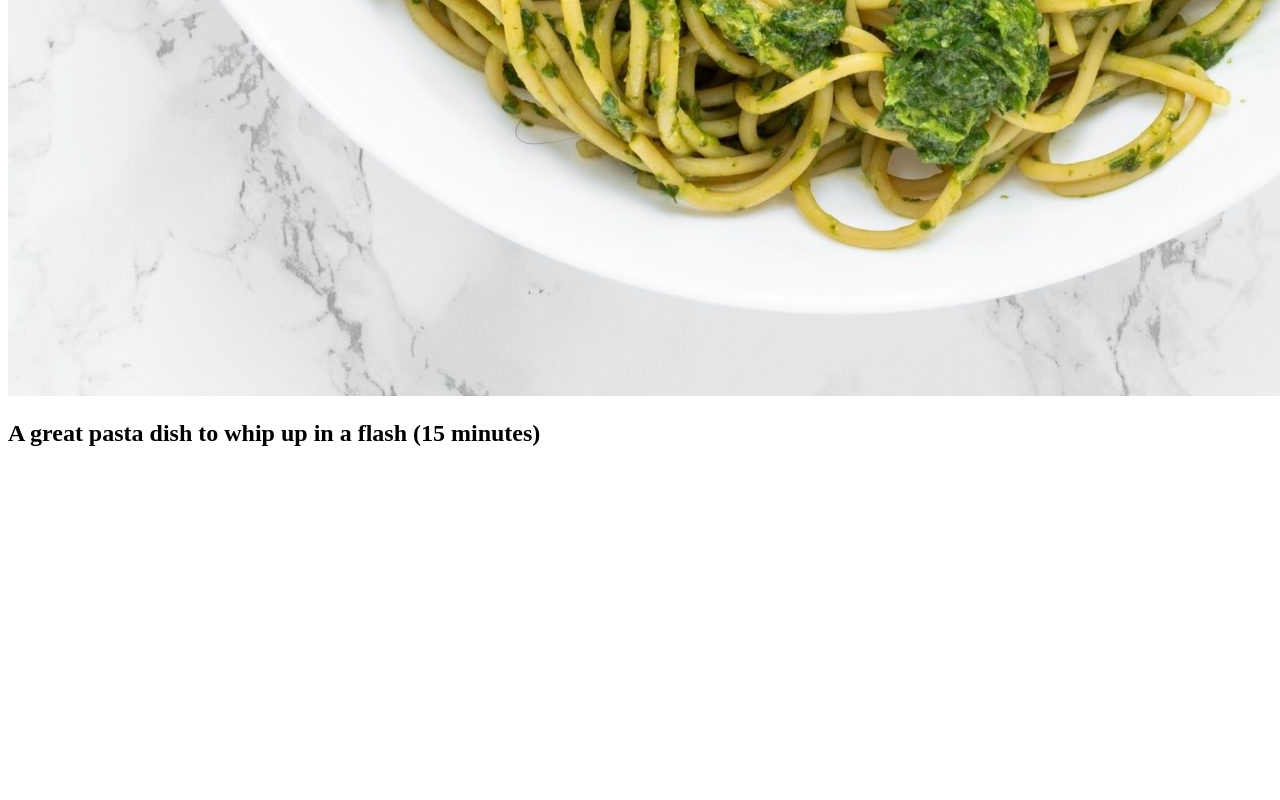
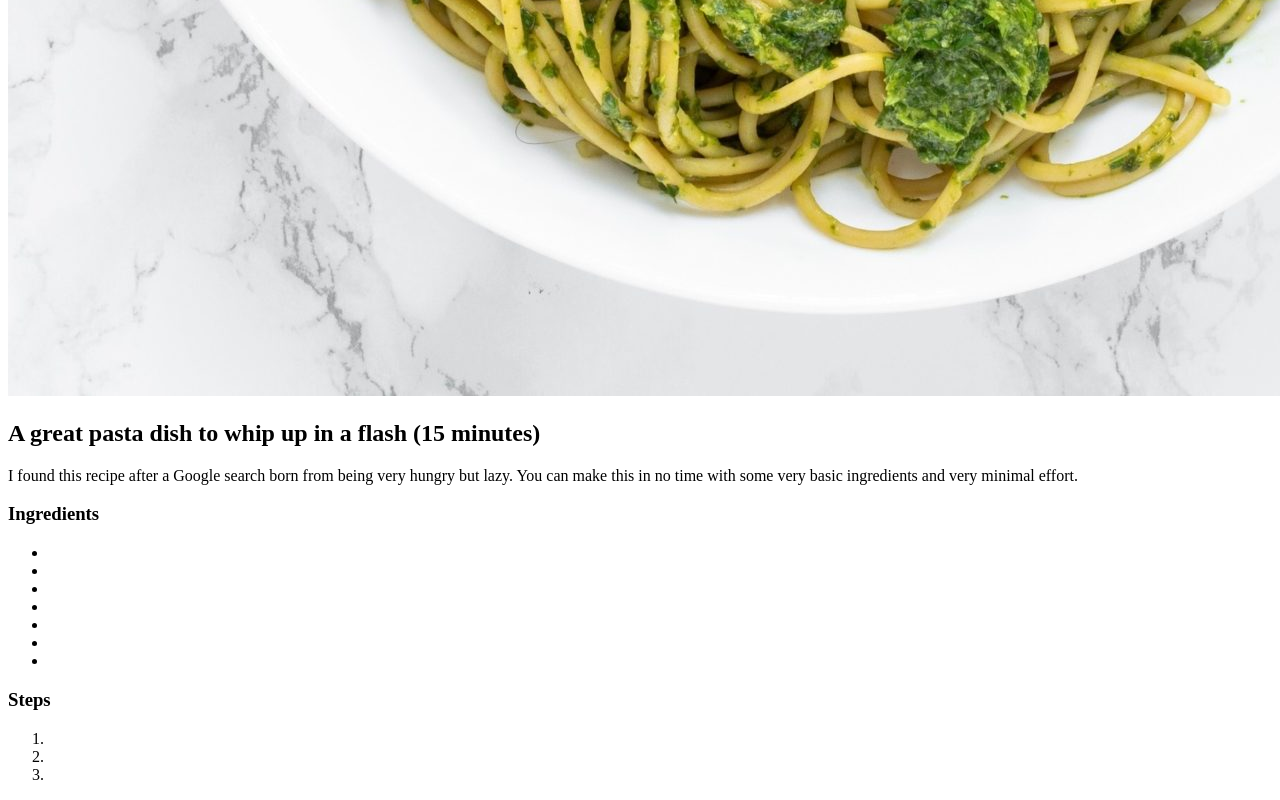
Before and after one commit to nikor8/odin-recipes, a plain HTML site: page recipes/pestoPasta.html in a window 1280 px wide. Shown: the part 1384-2184 px from the top of the page. Before the commit the page ends 1851 px from the top, so only its background shows below. Drawn offline with Linux system fonts and the light colour scheme.

Commit message:
added descriptive paragraph and bones for ingredients and steps, and source comment

```diff
--- a/recipes/pestoPasta.html
+++ b/recipes/pestoPasta.html
@@ -8,5 +8,23 @@
     <h1>Pesto Pasta</h1>
         <img src="pestopasta.jpg">
     <h2>A great pasta dish to whip up in a flash (15 minutes)</h2>
+        <p>I found this recipe after a Google search born from being very hungry but lazy. You can make this in no time with some very basic ingredients and very minimal effort.</p>
+    <h3>Ingredients</h3>
+        <ul>
+            <li></li>
+            <li></li>
+            <li></li>
+            <li></li>
+            <li></li>
+            <li></li>
+            <li></li>
+        </ul>
+    <h3>Steps</h3>
+        <ol>
+            <li></li>
+            <li></li>
+            <li></li>
+        </ol>
 </body>
+<!--Sourced from allrecipes.com by "Lauren"-->
 </html>
```
